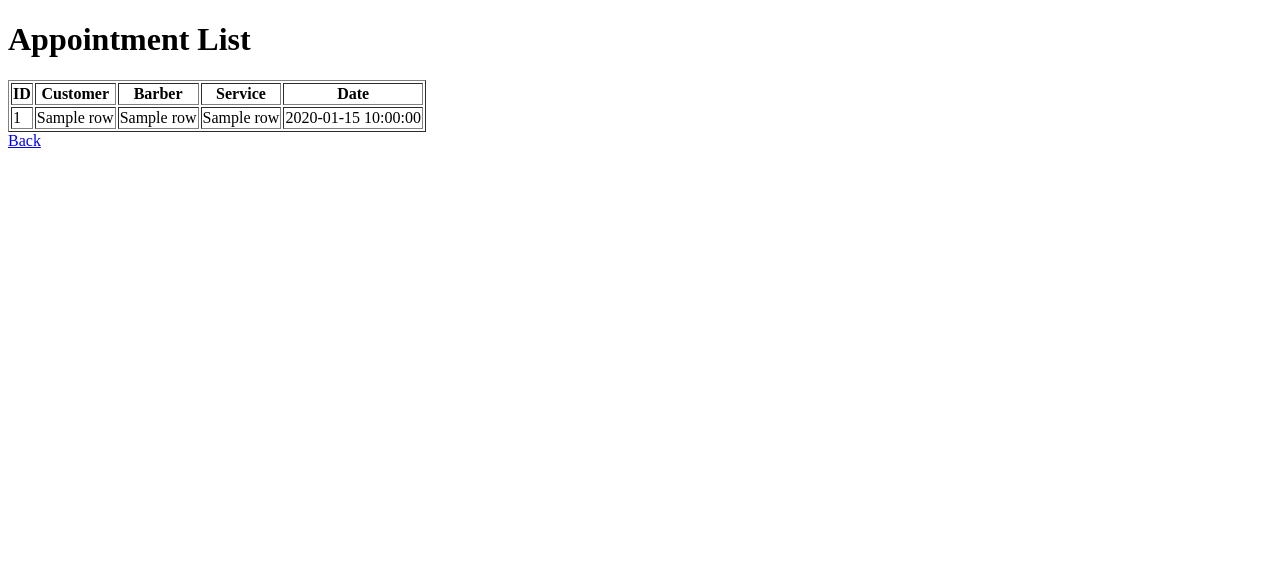
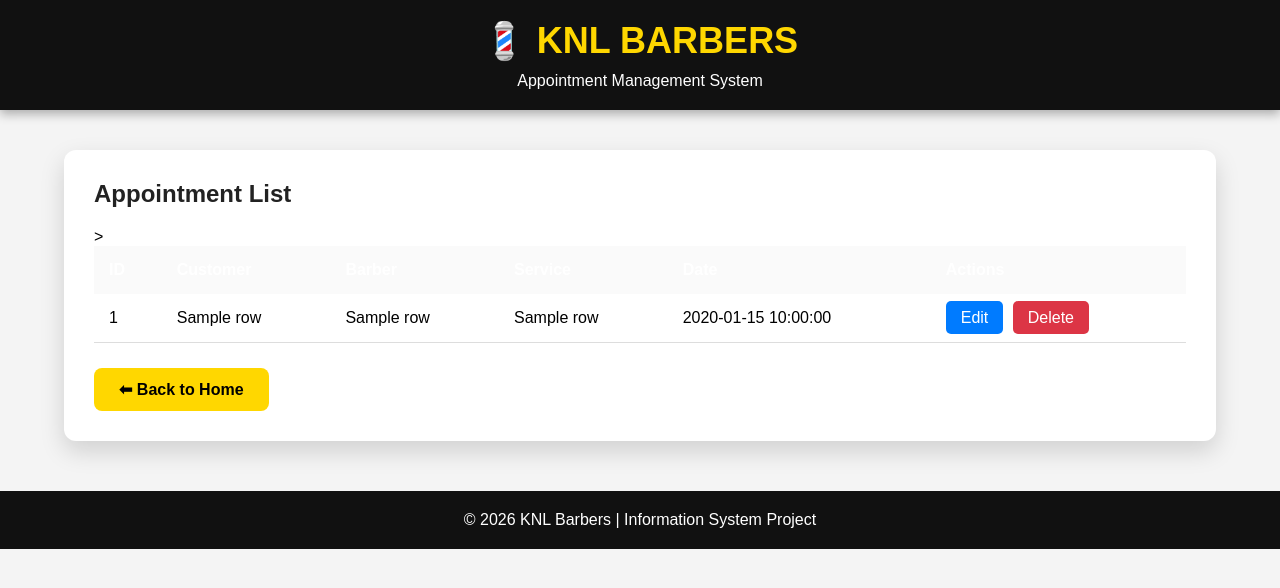
Before and after one commit to Gbolahan1010/KNL_BARBERS, a Flask app: template Frontend/templates/appointments.html in a window 1280 px wide. Shown: the top 588 px of the page. Run offline with Flask 3, Linux system fonts and the light colour scheme; the template is opened without the code that fills it: most values are stand-ins (such as "Sample title", 1, 10 or a date in 2020).

Commit message:
Add delete appointment functionality through REST API all codes from chatgpt

```diff
--- a/Frontend/templates/appointments.html
+++ b/Frontend/templates/appointments.html
@@ -1,21 +1,223 @@
 <!DOCTYPE html>
-<html>
+<html lang="en">
 <head>
-    <title>Appointments</title>
+    <meta charset="UTF-8">
+    <meta name="viewport" content="width=device-width, initial-scale=1.0">
+    <title>KNL Barbers | Appointments</title>
+
+    <style>
+
+        *{
+            margin:0;
+            padding:0;
+            box-sizing:border-box;
+            font-family:Arial, Helvetica, sans-serif;
+        }
+
+        body{
+            background:#f4f4f4;
+        }
+
+        header{
+            background:#111;
+            color:white;
+            padding:20px;
+            text-align:center;
+            box-shadow:0 4px 10px rgba(0,0,0,.3);
+        }
+
+        header h1{
+            color:gold;
+            font-size:36px;
+            margin-bottom:10px;
+        }
+
+        .container{
+            width:90%;
+            max-width:1200px;
+            margin:40px auto;
+        }
+
+        .card{
+
+            background:white;
+            border-radius:12px;
+            padding:30px;
+            box-shadow:0 10px 25px rgba(0,0,0,.15);
+
+        }
+
+        h2{
+            margin-bottom:20px;
+            color:#222;
+        }
+
+        table{
+
+            width:100%;
+            border-collapse:collapse;
+
+        }
+
+        thead{
+
+            background:#111;
+            color:white;
+
+        }
+
+        th{
+
+            padding:15px;
+            text-align:left;
+
+        }
+
+        td{
+
+            padding:15px;
+            border-bottom:1px solid #ddd;
+
+        }
+
+        tr:nth-child(even){
+
+            background:#fafafa;
+
+        }
+
+        tr:hover{
+
+            background:#fff8dc;
+            transition:.3s;
+
+        }
+
+        .back-btn{
+
+            display:inline-block;
+            margin-top:25px;
+            text-decoration:none;
+            background:gold;
+            color:black;
+            padding:12px 25px;
+            border-radius:8px;
+            font-weight:bold;
+            transition:.3s;
+
+        }
+
+        .back-btn:hover{
+
+            background:#111;
+            color:white;
+
+        }
+
+        footer{
+
+            margin-top:50px;
+            text-align:center;
+            padding:20px;
+            background:#111;
+            color:white;
+
+        }
+
+        @media(max-width:768px){
+
+            table{
+
+                font-size:13px;
+
+            }
+
+            th,td{
+
+                padding:10px;
+
+            }
+
+            header h1{
+
+                font-size:28px;
+
+            }
+
+        }
+        .edit-btn{
+
+    background:#007bff;
+    color:white;
+    padding:8px 15px;
+    border-radius:5px;
+    text-decoration:none;
+    margin-right:5px;
+
+}
+
+.edit-btn:hover{
+
+    background:#0056b3;
+
+}
+
+.delete-btn{
+
+    background:#dc3545;
+    color:white;
+    padding:8px 15px;
+    border-radius:5px;
+    text-decoration:none;
+
+}
+
+.delete-btn:hover{
+
+    background:#a71d2a;
+
+}
+
+    </style
+</tr>
+
 </head>
+
 <body>
 
-<h1>Appointment List</h1>
+<header>
 
-<table border="1">
+    <h1>💈 KNL BARBERS</h1>
+
+    <p>Appointment Management System</p>
+
+</header>
+
+<div class="container">
+
+<div class="card">
+
+<h2>Appointment List</h2>
+
+<table>
+
+<thead>
 
 <tr>
+>
+    <tr>
     <th>ID</th>
     <th>Customer</th>
     <th>Barber</th>
     <th>Service</th>
     <th>Date</th>
+    <th>Actions</th>
+
 </tr>
+
+</thead>
+
+<tbody>
 
 {% for row in appointments %}
 
@@ -25,13 +227,35 @@
     <td>{{ row['BarberName'] }}</td>
     <td>{{ row['ServiceName'] }}</td>
     <td>{{ row['AppointmentDate'] }}</td>
+
+    <td>
+        <a href="/edit/{{ row['AppointmentID'] }}" class="edit-btn">Edit</a>
+
+        <a href="/delete/{{ row['AppointmentID'] }}"
+           class="delete-btn"
+           onclick="return confirm('Delete this appointment?')">
+           Delete
+        </a>
+    </td>
 </tr>
 
 {% endfor %}
 
+</tbody>
+
 </table>
 
-<a href="/">Back</a>
+<a href="/" class="back-btn">⬅ Back to Home</a>
+
+</div>
+
+</div>
+
+<footer>
+
+© 2026 KNL Barbers | Information System Project
+
+</footer>
 
 </body>
 </html>
```
Also changed, not shown: Frontend/Frontend/js/app.js (added, +311 -0 lines), Frontend/templates/index.html (+117 -47 lines).
